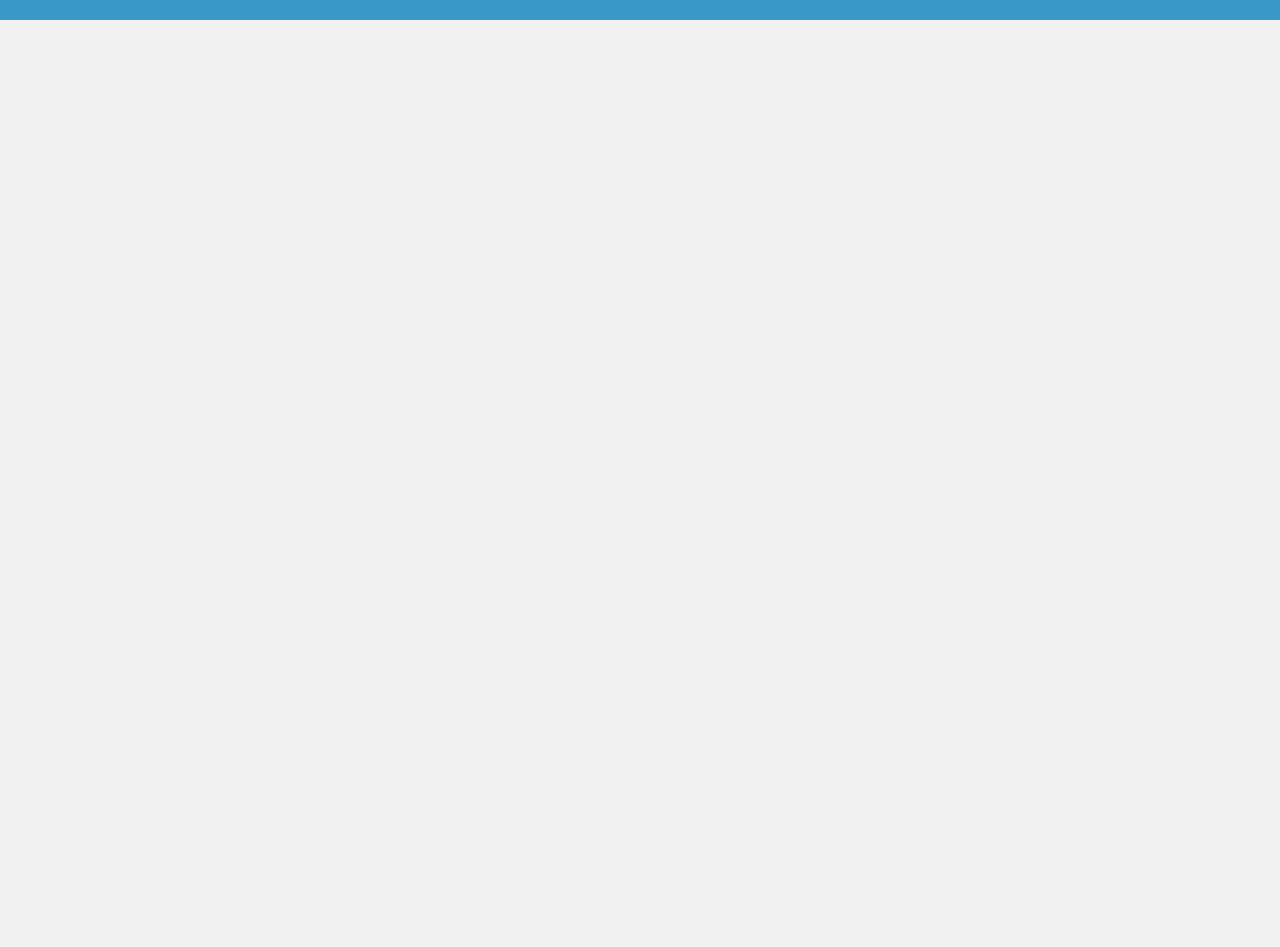
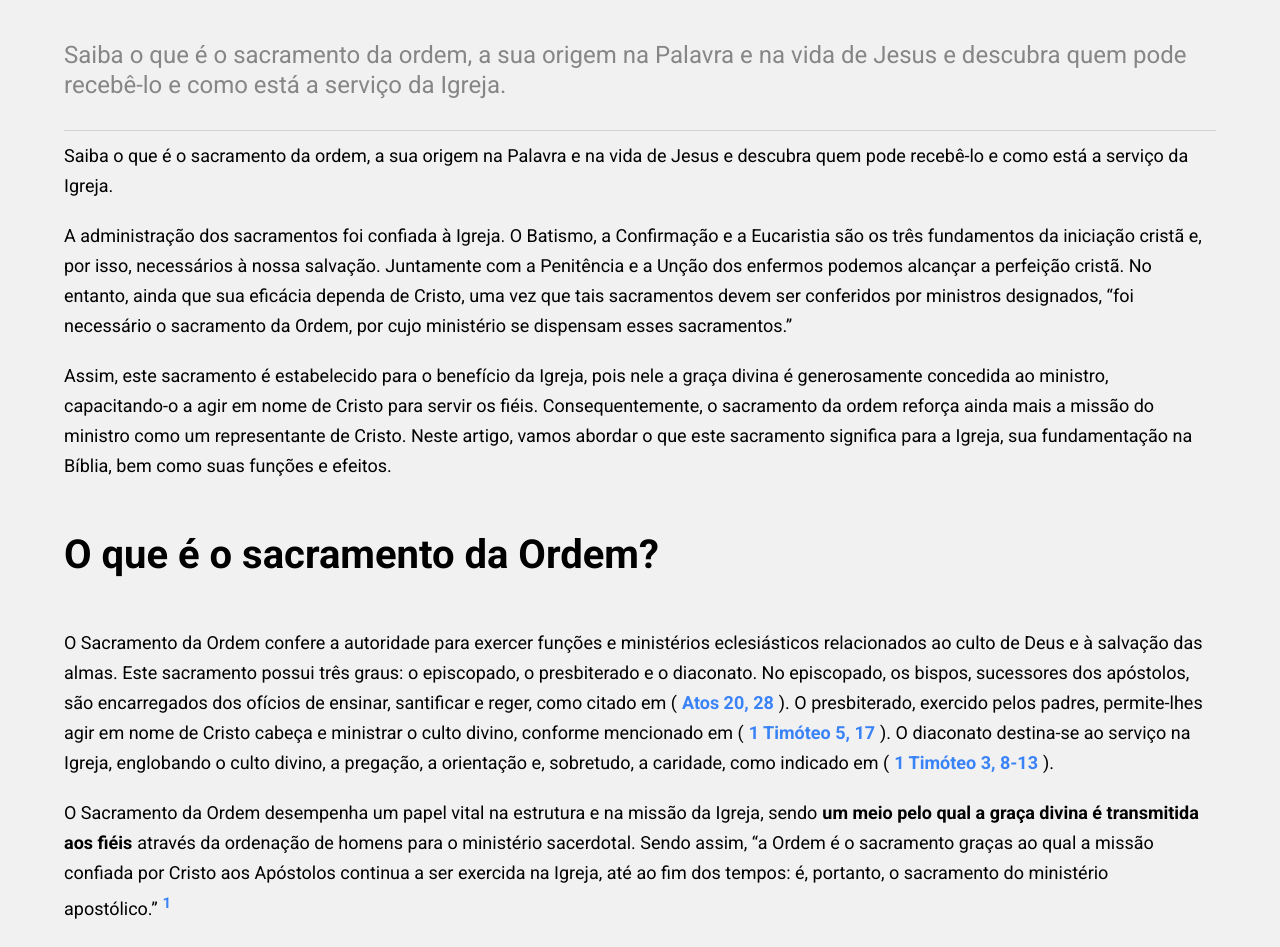
Before and after one commit to devMahaw/site_para_paroquia, a React (Vite) app: page /ordem in a window 1280 px wide. Shown: the part 585-1532 px from the top of the page. Before the commit the page ends 800 px from the top, so only its background shows below. Built offline with nearby package versions, Linux system fonts and the light colour scheme.

Commit message:
feat: ordem section continuing

```diff
--- a/src/pages/Ordem/index.tsx
+++ b/src/pages/Ordem/index.tsx
@@ -0,0 +1,107 @@
+import * as S from "../../styles";
+
+const Ordem = () => {
+  return (
+    <div style={{ margin: "50px" }}>
+      <S.ImageContainer>
+        <S.Image src="assets/ordem/ordeem.jpg" alt="Ordem" />
+      </S.ImageContainer>
+      <S.Container>
+        <S.TextContainer>
+          <S.BigText>O que é o Sacramento da Ordem?</S.BigText>
+          <S.DefaultText
+            style={{
+              borderBottom: "1px solid #D4D4D4",
+              paddingBottom: "30px",
+            }}
+          >
+            <span>
+              Saiba o que é o sacramento da ordem, a sua origem na Palavra e na
+              vida de Jesus e descubra quem pode recebê-lo e como está a serviço
+              da Igreja.
+            </span>
+          </S.DefaultText>
+          <S.SmallText>
+            Saiba o que é o sacramento da ordem, a sua origem na Palavra e na
+            vida de Jesus e descubra quem pode recebê-lo e como está a serviço
+            da Igreja.
+          </S.SmallText>
+          <S.SmallText>
+            A administração dos sacramentos foi confiada à Igreja. O Batismo, a
+            Confirmação e a Eucaristia são os três fundamentos da iniciação
+            cristã e, por isso, necessários à nossa salvação. Juntamente com a
+            Penitência e a Unção dos enfermos podemos alcançar a perfeição
+            cristã. No entanto, ainda que sua eficácia dependa de Cristo, uma
+            vez que tais sacramentos devem ser conferidos por ministros
+            designados, “foi necessário o sacramento da Ordem, por cujo
+            ministério se dispensam esses sacramentos.”
+          </S.SmallText>
+          <S.SmallText>
+            Assim, este sacramento é estabelecido para o benefício da Igreja,
+            pois nele a graça divina é generosamente concedida ao ministro,
+            capacitando-o a agir em nome de Cristo para servir os fiéis.
+            Consequentemente, o sacramento da ordem reforça ainda mais a missão
+            do ministro como um representante de Cristo. Neste artigo, vamos
+            abordar o que este sacramento significa para a Igreja, sua
+            fundamentação na Bíblia, bem como suas funções e efeitos.
+          </S.SmallText>
+          <S.BigText>O que é o sacramento da Ordem?</S.BigText>
+          <S.SmallText>
+            O Sacramento da Ordem confere a autoridade para exercer funções e
+            ministérios eclesiásticos relacionados ao culto de Deus e à salvação
+            das almas. Este sacramento possui três graus: o episcopado, o
+            presbiterado e o diaconato. No episcopado, os bispos, sucessores dos
+            apóstolos, são encarregados dos ofícios de ensinar, santificar e
+            reger, como citado em (
+            <a
+              href="https://www.bibliaonline.com.br/nvi/atos/20/28"
+              target="blank"
+            >
+              Atos 20, 28
+            </a>
+            ). O presbiterado, exercido pelos padres, permite-lhes agir em nome
+            de Cristo cabeça e ministrar o culto divino, conforme mencionado em
+            (
+            <a
+              href="https://www.bibliaonline.com.br/nvi/1tm/5/17"
+              target="blank"
+            >
+              1 Timóteo 5, 17
+            </a>
+            ). O diaconato destina-se ao serviço na Igreja, englobando o culto
+            divino, a pregação, a orientação e, sobretudo, a caridade, como
+            indicado em (
+            <a
+              href="https://www.bibliaonline.com.br/nvi/1tm/3/8-13"
+              target="blank"
+            >
+              1 Timóteo 3, 8-13
+            </a>
+            ).
+          </S.SmallText>
+          <S.SmallText>
+            O Sacramento da Ordem desempenha um papel vital na estrutura e na
+            missão da Igreja, sendo
+            <strong>
+              um meio pelo qual a graça divina é transmitida aos fiéis
+            </strong>
+            através da ordenação de homens para o ministério sacerdotal. Sendo
+            assim, “a Ordem é o sacramento graças ao qual a missão confiada por
+            Cristo aos Apóstolos continua a ser exercida na Igreja, até ao fim
+            dos tempos: é, portanto, o sacramento do ministério apostólico.”
+            <sup>
+              <a
+                href="https://www.vatican.va/archive/cathechism_po/index_new/p2s2cap3_1533-1666_po.html"
+                target="blank"
+              >
+                1
+              </a>
+            </sup>
+          </S.SmallText>
+        </S.TextContainer>
+      </S.Container>
+    </div>
+  );
+};
+
+export default Ordem;
--- a/src/pages/SeteSacramentos/index.tsx
+++ b/src/pages/SeteSacramentos/index.tsx
@@ -61,11 +61,11 @@ const SeteSacramentos = () => {
         </S.BigText>
       </div>
       <div>
-        <a href="">
-          <S.CatequeseImage src="assets/construcao.png" alt="Ordem" />
+        <a href="/ordem">
+          <S.CatequeseImage src="assets/ordem/ordeem.jpg" alt="Ordem" />
         </a>
         <S.BigText>
-          <a href="">Ordem</a>
+          <a href="/ordem">Ordem</a>
         </S.BigText>
       </div>
       <div>
--- a/src/routes.tsx
+++ b/src/routes.tsx
@@ -13,6 +13,7 @@ import Oracoes from "./pages/Oracoes";
 import Catequese from "./pages/Catequese";
 import SeteSacramentos from "./pages/SeteSacramentos";
 import Confissao from "./pages/Confissao";
+import Ordem from "./pages/Ordem";
 
 const RoutesVar = () => (
   <Routes>
@@ -30,6 +31,7 @@ const RoutesVar = () => (
     <Route path="/crisma" element={<Crisma />} />
     <Route path="/oracoes" element={<Oracoes />} />
     <Route path="/confissao" element={<Confissao />} />
+    <Route path="/ordem" element={<Ordem />} />
   </Routes>
 );
 
```
Also changed, not shown: public/assets/ordem/ordeem.jpg (added).
